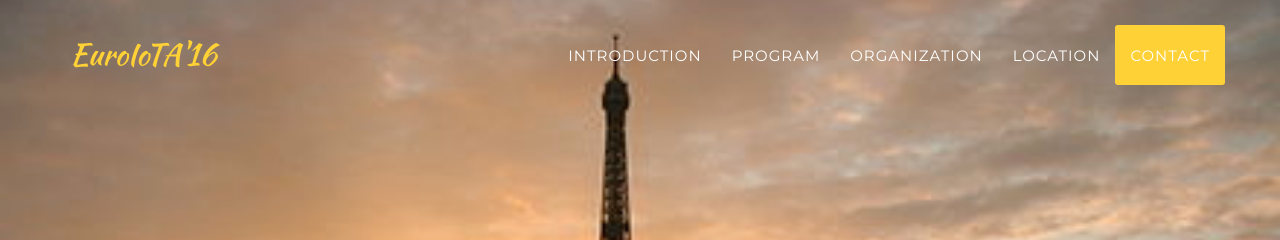
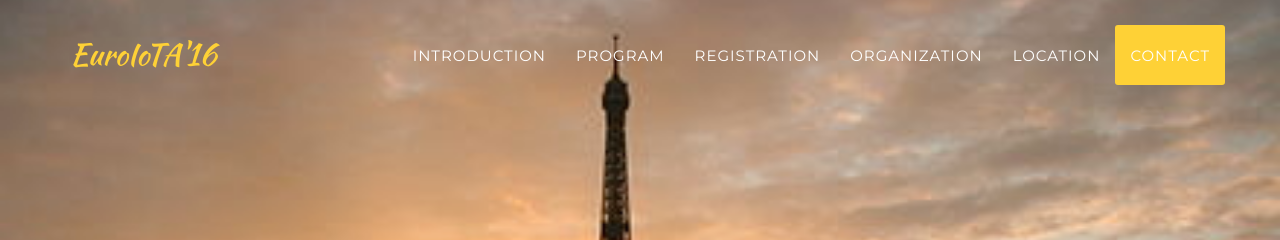
Before and after one commit to bigmine/euroiota16, a Jekyll site: the page built from index.html, in a window 1280 px wide. Shown: the top 240 px of the page. Built offline with Jekyll 4.4.1, drawn with Linux system fonts in a browser that asks for light colours; some web fonts are replaced.

Commit message:
Update program

```diff
--- a/_includes/header.html
+++ b/_includes/header.html
@@ -23,6 +23,9 @@
                     </li>
                     <li>
                         <a class="page-scroll" href="#talks">Program</a>
+                    </li>
+ 		                    <li>
+                        <a class="page-scroll" href="#registration">Registration</a>
                     </li>
                     <li>
                         <a class="page-scroll" href="#organization">Organization</a>
```
